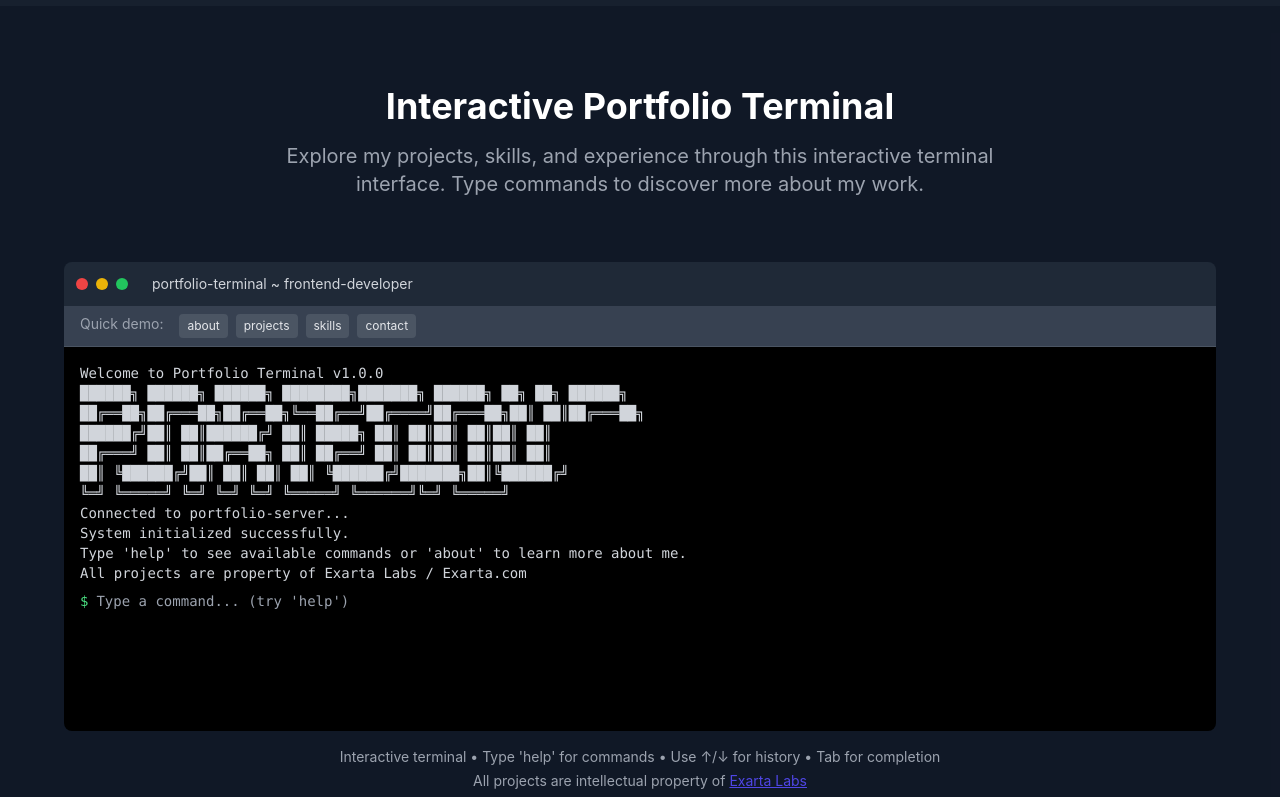
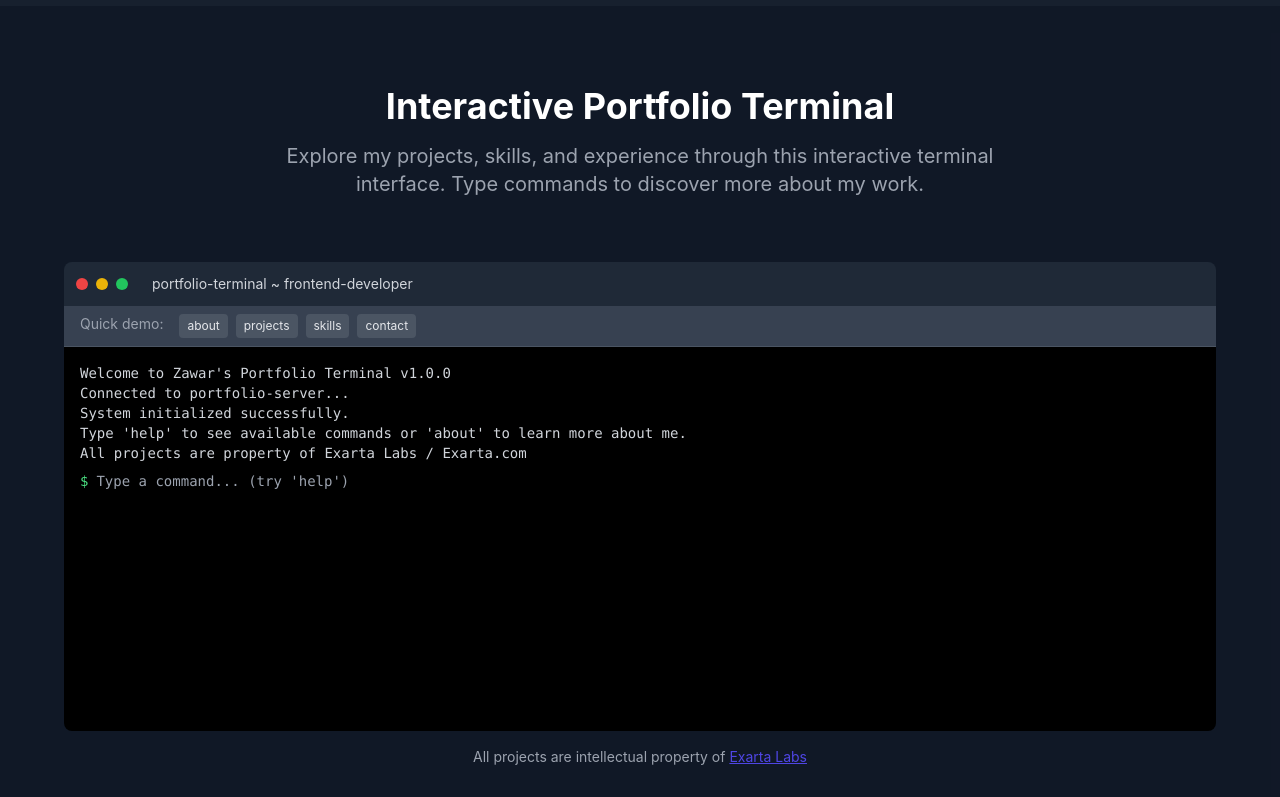
Before and after one commit to zawarkhann/profile, a React (Vite) app: page / in a window 1280 px wide. Shown: the part 2000-2797 px from the top of the page. Built offline with nearby package versions, Linux system fonts and the light colour scheme.

Commit message:
Terminal connected

```diff
--- a/src/components/Terminal.jsx
+++ b/src/components/Terminal.jsx
@@ -195,14 +195,7 @@ const Terminal = () => {
   // Welcome Message
   useEffect(() => {
     const welcomeMessage = [
-      "Welcome to Portfolio Terminal v1.0.0",
-      "",
-      "  ██████╗  ██████╗ ██████╗ ████████╗███████╗ ██████╗ ██╗     ██╗ ██████╗ ",
-      "  ██╔══██╗██╔═══██╗██╔══██╗╚══██╔══╝██╔════╝██╔═══██╗██║     ██║██╔═══██╗",
-      "  ██████╔╝██║   ██║██████╔╝   ██║   █████╗  ██║   ██║██║     ██║██║   ██║",
-      "  ██╔═══╝ ██║   ██║██╔══██╗   ██║   ██╔══╝  ██║   ██║██║     ██║██║   ██║",
-      "  ██║     ╚██████╔╝██║  ██║   ██║   ██║     ╚██████╔╝███████╗██║╚██████╔╝",
-      "  ╚═╝      ╚═════╝ ╚═╝  ╚═╝   ╚═╝      ╚═════╝ ╚══════╝╚═╝ ╚═════╝ ",
+      "Welcome to Zawar's Portfolio Terminal v1.0.0",
       "",
       "Connected to portfolio-server...",
       "System initialized successfully.",
@@ -369,10 +362,7 @@ const Terminal = () => {
 
       {/* Footer */}
       <div className="mt-4 text-center text-sm text-gray-600 dark:text-gray-400">
-        <p>
-          Interactive terminal • Type 'help' for commands • Use ↑/↓ for history •
-          Tab for completion
-        </p>
+
         <p className="mt-1">
           All projects are intellectual property of{' '}
           <a
```
